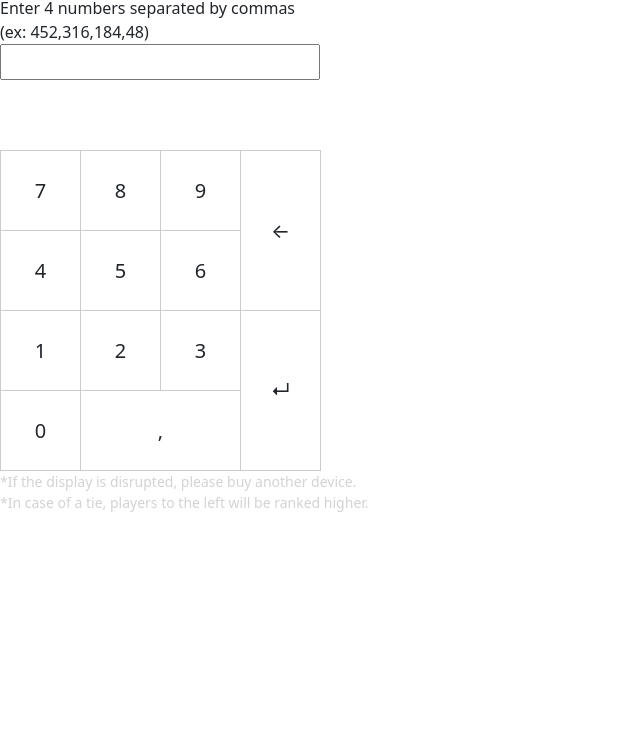
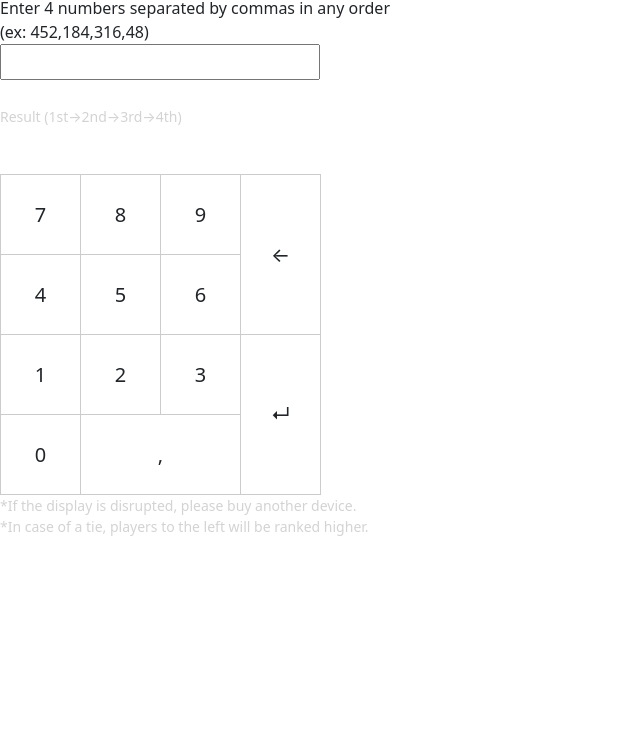
Before and after one commit to northerngoosehouse/mahjong_calc, a plain HTML site: page index.html in a window 1280 px wide. Shown: the part 60-800 px from the top of the page, without its empty margins (0-640 px from the left). Drawn offline with nearby package versions, Linux system fonts and the light colour scheme.

Commit message:
Update index.html
表示を整えた

```diff
--- a/index.html
+++ b/index.html
@@ -41,12 +41,14 @@
 
     <form onsubmit="calculate(); return false;">
       <label for="numbers">
-        Enter 4 numbers separated by commas <br />
-        (ex: 452,316,184,48)
+        Enter 4 numbers separated by commas in any order <br />
+        (ex: 452,184,316,48)
       </label><br />
       <input type="text" id="numbers" name="numbers"/><br /><br />
     </form>
+    <span class="notes">Result (1st→2nd→3rd→4th)</span>
     <p id="result">&nbsp;</p>
+
 
 
     <form>
@@ -78,7 +80,7 @@
 
     <p class="notes">
       *If the display is disrupted, please buy another device. <br />
-      *In case of a tie, players to the left will be ranked higher.
+      *In case of a tie, players to the left will be ranked higher.<br />
     </p>
 
     <script>
@@ -101,7 +103,7 @@
         result[1] = (result[1] - 20).toFixed(1);
         result[2] = (result[2] - 40).toFixed(1);
         result[3] = (result[3] - 50).toFixed(1);
-        document.getElementById("result").innerHTML = result.join(",");
+        document.getElementById("result").innerHTML = result.join(", ");
       }
 
       document.addEventListener("DOMContentLoaded", function () {
```
